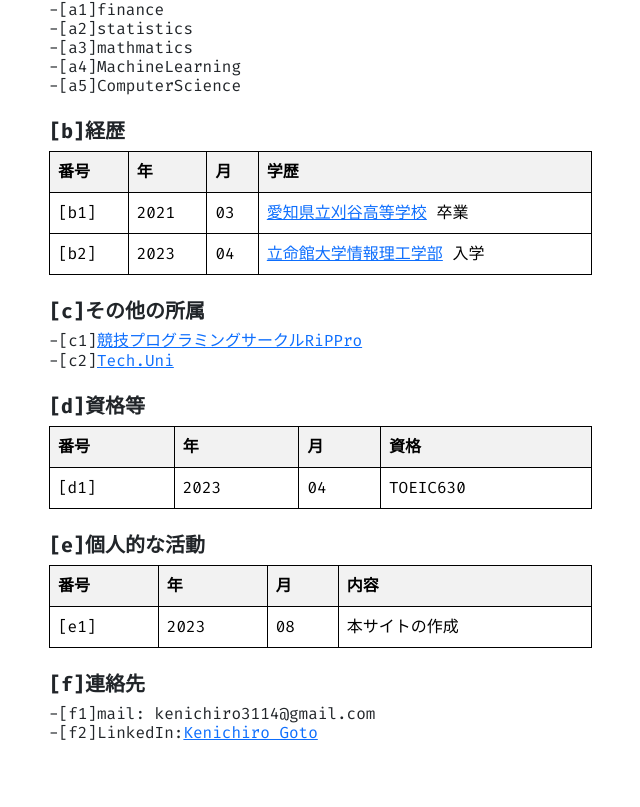
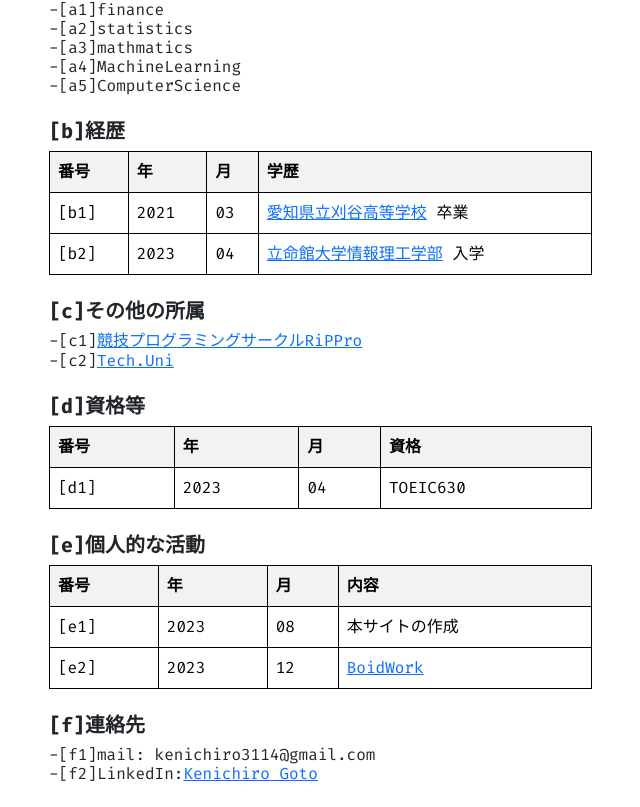
Before and after one commit to frinfo702/super-saurus.github.io, a React (Create React App) app: page / in a window 1280 px wide. Shown: the part 332-1139 px from the top of the page, without its empty margins (203-843 px from the left). Before the commit the page ends 1098 px from the top, so only its background shows below. Built offline with nearby package versions, Linux system fonts and the light colour scheme.

Commit message:
Boidworkの部分を追加しました。

```diff
--- a/src/components/Home.js
+++ b/src/components/Home.js
@@ -62,7 +62,14 @@ function Home() {
 
 
     const columns_e = ['番号', '年', '月', '内容'];
-    const content_e = [{number:'[e1]', year:'2023', month:'08', content:'本サイトの作成'}];
+    const content_e = [
+      {number:'[e1]', year:'2023', month:'08', content:'本サイトの作成'},
+      {number:'[e2]', year:'2023', month:'12', content:
+    <span>
+      <LinkComponent text="BoidWork" url="https://super-saurus.github.io/super-saurus-boid-demo/" />
+    </span>}
+
+    ];
     const tableComponent_e =<CustomTable columns={columns_e} data={content_e} />;
 
     const content_f = [
```
